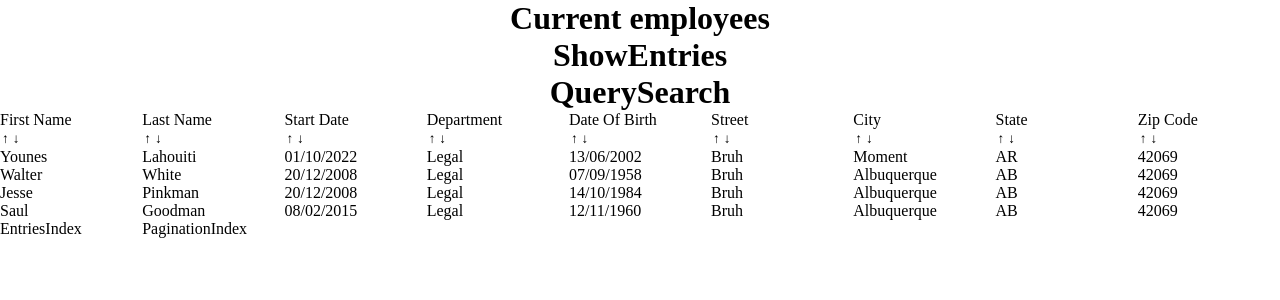
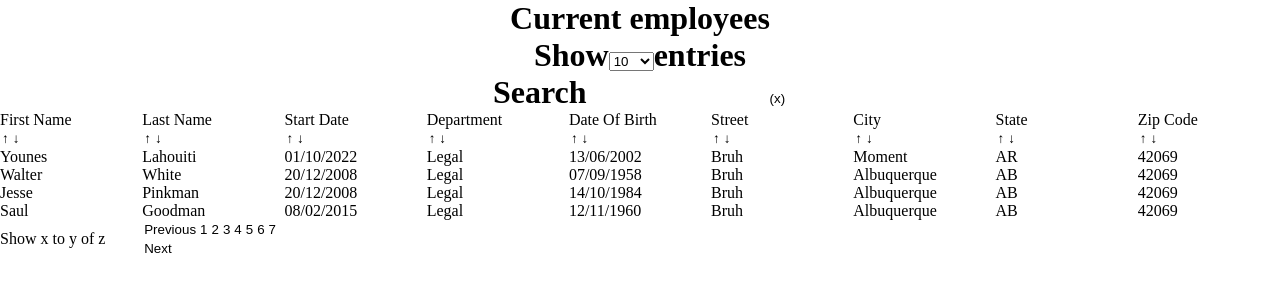
Before and after one commit to LePhenix47/HRnet-Data-Table_npm-package, a React (Vite) app in the folder dataTable-npm/: page / in a window 1280 px wide. Shown: the top 300 px of the page. Built offline with nearby package versions, Linux system fonts and the light colour scheme.

Commit message:
Ajout des éléments HTML+ classes CSS pour les autres components

```diff
--- a/dataTable-npm/src/components/DataTable/DataTable.jsx
+++ b/dataTable-npm/src/components/DataTable/DataTable.jsx
@@ -1,5 +1,5 @@
 //React
-import React from "react";
+import React, { useState } from "react";
 
 //Utils
 import {
@@ -31,7 +31,14 @@ export default function DataTable({ title, data, pagination = false }) {
   log(values);
 
   //We get the amount of total entries
-  let totalEntries = data.length;
+
+  const [startIndex, setStartIndex] = useState(0);
+  const [totalEntries, setTotalEntries] = useState(0);
+  const [endIndex, setEndIndex] = useState(0);
+  const [totalPagination, setTotalPagination] = useState(0);
+  const [entriesShow, setEntriesShown] = useState(10);
+
+  // setTotalEntries(data.length);
   log(totalEntries);
 
   return (
--- a/dataTable-npm/src/components/EntriesIndex/EntriesIndex.jsx
+++ b/dataTable-npm/src/components/EntriesIndex/EntriesIndex.jsx
@@ -3,7 +3,7 @@ import React from "react";
 import * as PropTypes from "prop-types";
 
 export default function EntriesIndex() {
-  return <div>EntriesIndex</div>;
+  return <div className="EntriesIndex">Show x to y of z</div>;
 }
 
 EntriesIndex.propTypes = {};
--- a/dataTable-npm/src/components/PaginationIndex/PaginationIndex.jsx
+++ b/dataTable-npm/src/components/PaginationIndex/PaginationIndex.jsx
@@ -3,7 +3,37 @@ import React from "react";
 import * as PropTypes from "prop-types";
 
 export default function PaginationIndex() {
-  return <div>PaginationIndex</div>;
+  return (
+    <div className="PaginationIndex">
+      <button type="button" className="PaginationIndex__previous">
+        Previous
+      </button>
+      <button className="PaginationIndex__button" type="button">
+        1
+      </button>
+      <button className="PaginationIndex__button" type="button">
+        2
+      </button>
+      <button className="PaginationIndex__button" type="button">
+        3
+      </button>
+      <button className="PaginationIndex__button" type="button">
+        4
+      </button>
+      <button className="PaginationIndex__button" type="button">
+        5
+      </button>
+      <button className="PaginationIndex__button" type="button">
+        6
+      </button>
+      <button className="PaginationIndex__button" type="button">
+        7
+      </button>
+      <button type="button" className="PaginationIndex__next">
+        Next
+      </button>
+    </div>
+  );
 }
 
 PaginationIndex.propTypes = {};
--- a/dataTable-npm/src/components/QuerySearch/QuerySearch.jsx
+++ b/dataTable-npm/src/components/QuerySearch/QuerySearch.jsx
@@ -3,7 +3,21 @@ import React from "react";
 import * as PropTypes from "prop-types";
 
 export default function QuerySearch() {
-  return <div>QuerySearch</div>;
+  return (
+    <div className="QuerySearch">
+      <label htmlFor="search" className="QuerySearch__label">
+        Search
+        <input type="text" className="QuerySearch__input" />
+        <button
+          type="reset"
+          htmlFor="search"
+          className="QuerySearch__reset-button"
+        >
+          (x)
+        </button>
+      </label>
+    </div>
+  );
 }
 
 QuerySearch.propTypes = {};
--- a/dataTable-npm/src/components/ShowEntries/ShowEntries.jsx
+++ b/dataTable-npm/src/components/ShowEntries/ShowEntries.jsx
@@ -3,7 +3,32 @@ import React from "react";
 import * as PropTypes from "prop-types";
 
 export default function ShowEntries() {
-  return <div>ShowEntries</div>;
+  return (
+    <div className="ShowEntries">
+      <label htmlFor="show-entries" className="ShowEntries__label">
+        Show
+        <select
+          name="show-entries"
+          id="show-entries"
+          className="ShowEntries__select"
+        >
+          <option value="10" className="ShowEntries__option">
+            10
+          </option>
+          <option value="25" className="ShowEntries__option">
+            25
+          </option>
+          <option value="50" className="ShowEntries__option">
+            50
+          </option>
+          <option value="100" className="ShowEntries__option">
+            100
+          </option>
+        </select>
+        entries
+      </label>
+    </div>
+  );
 }
 
 ShowEntries.propTypes = {};
--- /dev/null
+++ b/dataTable-npm/src/style/sass/components/_entries-index.scss
@@ -0,0 +1,4 @@
+@use "../utils/" as *;
+
+
+.EntriesIndex {}
--- /dev/null
+++ b/dataTable-npm/src/style/sass/components/_pagination-index.scss
@@ -0,0 +1,10 @@
+@use "../utils/" as *;
+
+.PaginationIndex {
+
+    &__previous {}
+
+    &__button {}
+
+    &__next {}
+}
--- /dev/null
+++ b/dataTable-npm/src/style/sass/components/_query-search.scss
@@ -0,0 +1,10 @@
+@use "../utils/" as *;
+
+.QuerySearch {
+
+    &__label {}
+
+    &__input {}
+
+    &__reset-button {}
+}
--- /dev/null
+++ b/dataTable-npm/src/style/sass/components/_show-entries.scss
@@ -0,0 +1,11 @@
+@use "../utils/" as *;
+
+.ShowEntries {
+
+    &__label {}
+
+    &__select {}
+
+    &__options {}
+
+}
--- a/dataTable-npm/src/style/sass/main.scss
+++ b/dataTable-npm/src/style/sass/main.scss
@@ -4,6 +4,10 @@
 
 //Components
 @forward "./components/data-table";
+@forward "./components/entries-index";
+@forward "./components/pagination-index";
+@forward "./components/query-search";
+@forward "./components/show-entries";
 
 //Themes
 @forward "./themes/dark-theme";
--- a/dataTable-npm/src/utils/functions/helper-functions.js
+++ b/dataTable-npm/src/utils/functions/helper-functions.js
@@ -1,3 +1,5 @@
+import { func } from "prop-types";
+
 /**
  *
  *Function that prints out a message in the console but with a simpler syntax
@@ -206,3 +208,13 @@ export function numberSeparatorLocale(number) {
 
   return formatter.format(number);
 }
+
+/**
+ * Copies an object or anrray without using their reference
+ *
+ * @param {object | array} objectOrArray Object or array to copy
+ * @returns {object | array} A deep copied object
+ */
+export function deepCopy(objectOrArray) {
+  return structuredClone(objectOrArray);
+}
```
